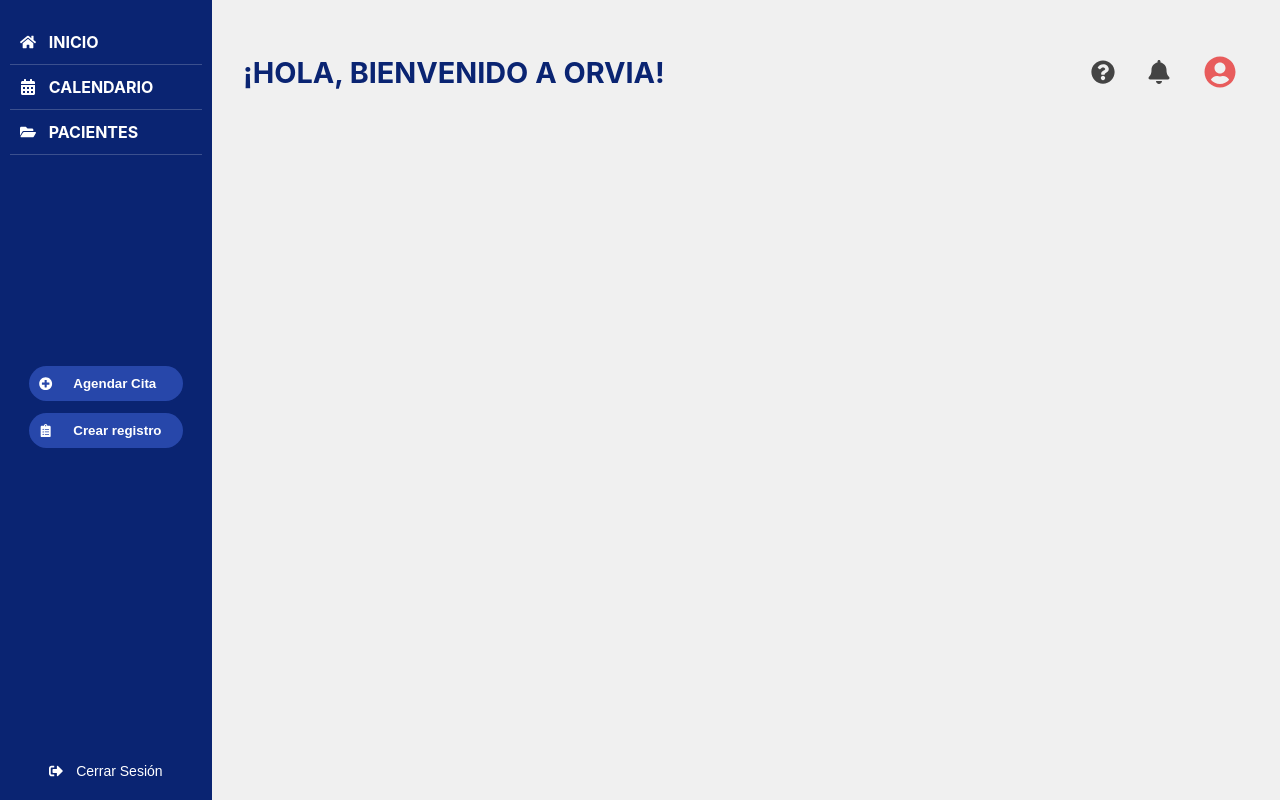
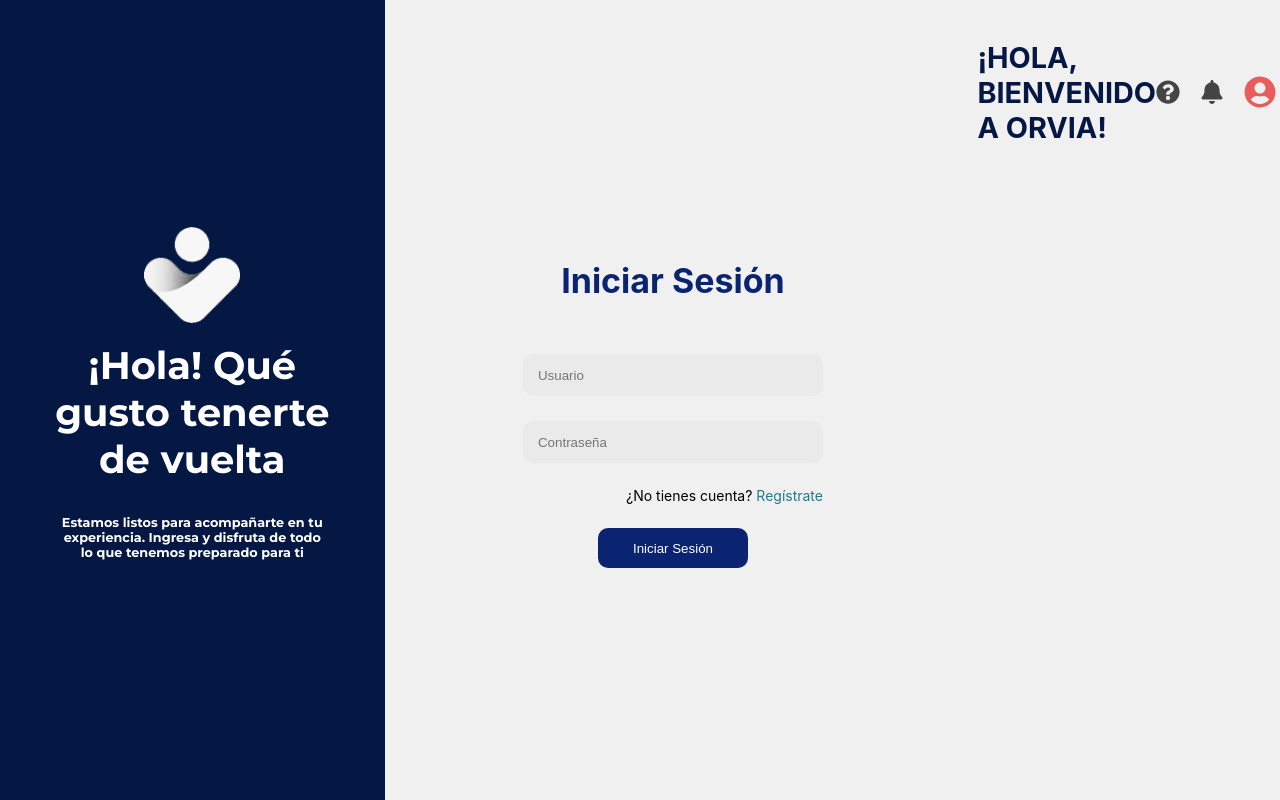
Before and after one commit to ORVIA-Project/Frontend_Web, a React (Create React App) app in the folder orvia-web/: page / in a window 1280 px wide. Built offline with nearby package versions, Linux system fonts and the light colour scheme; sample sign-in values are in the browser's storage.

Commit message:
Validación de registro con proxy y Splash

```diff
--- a/orvia-web/package.json
+++ b/orvia-web/package.json
@@ -39,5 +39,7 @@
       "last 1 firefox version",
       "last 1 safari version"
     ]
-  }
+  },
+  "proxy": "http://orvia-alb-2103208119.us-east-2.elb.amazonaws.com"
+
 }
--- a/orvia-web/src/App.js
+++ b/orvia-web/src/App.js
@@ -1,28 +1,58 @@
-import { BrowserRouter as Router, Routes, Route } from "react-router-dom";
+import { BrowserRouter as Router, Routes, Route, useLocation } from "react-router-dom";
+import { useState } from "react";
 import HomeView from "./pages/HomeView";
 import CalendarView from "./pages/CalendarView";
-import PatientsView from "./pages/PatientsView.js";
-import Navbar from "./components/Navbar.js";
-import Card from "./components/Card";
-import { useLocation } from "react-router-dom";
+import PatientsView from "./pages/PatientsView";
+import Navbar from "./components/Card";
+import AuthCard from "./components/Card";
+import ProtectedRoute from "./components/ProtectedRoutes";
+import SplashScreen from "./components/Splash";
 
 function AppLayout() {
   const location = useLocation();
-  const hideNavbar = ["/login", "/register"].includes(location.pathname);
+  const hideNavbar = ["/login"].includes(location.pathname);
+  const [showSplash, setShowSplash] = useState(true);
+
+  if (showSplash) {
+    return <SplashScreen onFinish={() => setShowSplash(false)} />;
+  }
 
   return (
     <div style={{ display: "flex", height: "100dvh" }}>
       {!hideNavbar && <Navbar />}
-        <Routes>
-          <Route path="/login" element={<Card />} />
-          <Route path="/" element={<HomeView />} style={{ flex: 1, overflowY: "auto", padding: "20px" }}/>
-          <Route path="/calendar" element={<CalendarView />} />
-          <Route path="/patients" element={<PatientsView />} />
-        </Routes>
+      <Routes>
+
+        <Route path="/login" element={<AuthCard />} />
+
+
+        <Route
+          path="/"
+          element={
+            <ProtectedRoute>
+              <HomeView />
+            </ProtectedRoute>
+          }
+        />
+        <Route
+          path="/calendar"
+          element={
+            <ProtectedRoute>
+              <CalendarView />
+            </ProtectedRoute>
+          }
+        />
+        <Route
+          path="/patients"
+          element={
+            <ProtectedRoute>
+              <PatientsView />
+            </ProtectedRoute>
+          }
+        />
+      </Routes>
     </div>
   );
 }
-
 
 export default function App() {
   return (
--- a/orvia-web/src/auth/LoginView.js
+++ b/orvia-web/src/auth/LoginView.js
@@ -5,7 +5,7 @@
 
 export default function LoginView({ switchToRegister }){
   const navigate = useNavigate();
-  const [username, setUsername] = useState("");
+  const [email, setUsername] = useState("");
   const [password, setPassword] = useState("");
   const [error, setError] = useState("");
 
@@ -14,13 +14,13 @@
     setError("");
 
     try {
-      const response = await fetch("http://orvia-alb-2103208119.us-east-2.elb.amazonaws.com/v1/auth/login", {
+      const response = await fetch("/v1/auth/login", {
         method: "POST",
         headers: {
           "Content-Type": "application/json",
         },
         body: JSON.stringify({
-          username,
+          email,
           password
         }),
       });
@@ -32,11 +32,11 @@
       const data = await response.json();
       console.log("Respuesta API:", data);
 
-      // Guardar token (si la API devuelve uno)
       if (data.token) {
         localStorage.setItem("token", data.token);
+
+
       }
-
       navigate("/");
     } catch (err) {
       setError(err.message || "Error en el login");
@@ -64,7 +64,7 @@
           <input
             type="text"
             placeholder="Usuario"
-            value={username}
+            value={email}
             onChange={(e) => setUsername(e.target.value)}
             required
             className="Input"
--- a/orvia-web/src/auth/SignUpView.js
+++ b/orvia-web/src/auth/SignUpView.js
@@ -5,6 +5,12 @@
 
 export default function RegisterView({ switchToLogin }) {
   const navigate = useNavigate();
+
+
+  const [isLoading, setIsLoading] = useState(false);
+  const [error, setError] = useState(null);
+  const [success, setSuccess] = useState(null);
+
   const [form, setForm] = useState({
     first_name: "",
     last_name: "",
@@ -12,7 +18,7 @@
     password: "",
     confirmPassword: "",
     phone: "",
-    role: "Doctor", // Valor por defecto
+    role: "Doctor",
     specialty: "",
     license_number: "",
     office: ""
@@ -20,85 +26,107 @@
 
   const handleChange = (e) => {
     setForm({ ...form, [e.target.name]: e.target.value });
+
+    if (error) setError(null);
+    if (success) setSuccess(null);
   };
 
   const handleSubmit = async (e) => {
     e.preventDefault();
 
+    setError(null);
+    setSuccess(null);
+
     if (form.password !== form.confirmPassword) {
-    alert("Las contraseñas no coinciden");
+      setError("Las contraseñas no coinciden");
       return;
     }
 
+    setIsLoading(true);
+
     try {
+
+      const payload = { ...form };
+      delete payload.confirmPassword;
+
       const response = await fetch(
-      "http://orvia-alb-2103208119.us-east-2.elb.amazonaws.com/v1/auth/register",
+        "/v1/auth/register",
         {
           method: "POST",
           headers: { "Content-Type": "application/json" },
-        body: JSON.stringify({
-          first_name: form.first_name,
-          last_name: form.last_name,
-          email: form.email,
-          password: form.password,
-          phone: form.phone,
-          role: form.role,
-          specialty: form.specialty,
-          license_number: form.license_number,
-          office: form.office
-        }),
+          body: JSON.stringify(payload),
         }
       );
 
       const data = await response.json().catch(() => null);
 
       if (!response.ok) {
-      console.error("❌ Error en respuesta:", response.status, data);
-      alert("Error: " + (data?.message || `Código ${response.status}`));
-      return;
+
+        throw new Error(data?.message || `Error del servidor: ${response.status}`);
       }
 
       console.log("✅ Usuario registrado:", data);
-    alert("Registro exitoso ✅");
+      setSuccess("¡Registro exitoso! Redirigiendo al inicio de sesión...");
+
+
+      setTimeout(() => {
         navigate("/login");
+      }, 1000);
+
     } catch (err) {
-    console.error("🚨 Error de conexión:", err);
-    alert("No se pudo conectar con la API");
+      console.error("🚨 Error de conexión o registro:", err);
+
+      setError(err.message || "No se pudo conectar con el servidor.");
+    } finally {
+
+      setIsLoading(false);
     }
   };
-
 
   return (
     <>
       <section className="InputBox2">
         <form
           onSubmit={handleSubmit}
-          style={{ display: "flex", flexDirection: "column", gap: "5%", width: "55%", overflowY:"scroll", height: "80dvh"}}
+          style={{
+            display: "flex",
+            flexDirection: "column",
+            gap: "5%",
+            width: "55%",
+            overflowY: "scroll",
+            height: "80dvh"
+          }}
         >
+          <h2 style={{ color: '#0A2472', textAlign: 'center', fontSize: '34px' }}>Crear cuenta</h2>
 
-          <h2 style={{color: '#0A2472', textAlign: 'center', fontSize: '34px'}}>Crear cuenta</h2>
 
           <input type="text" name="first_name" placeholder="Nombre" value={form.first_name} onChange={handleChange} required className="Input2" />
           <input type="text" name="last_name" placeholder="Apellido" value={form.last_name} onChange={handleChange} required className="Input2" />
           <input type="email" name="email" placeholder="Correo electrónico" value={form.email} onChange={handleChange} required className="Input2" />
-          <input type="tel" name="phone" placeholder="Teléfono" value={form.phone} onChange={handleChange} required className="Input" />
-
+          <input type="text" name="phone" placeholder="Teléfono" value={form.phone} onChange={handleChange} required className="Input" />
           <input type="password" name="password" placeholder="Contraseña" value={form.password} onChange={handleChange} required className="Input" />
           <input type="password" name="confirmPassword" placeholder="Confirmar contraseña" value={form.confirmPassword} onChange={handleChange} required className="Input" />
-
           <input type="text" name="specialty" placeholder="Especialidad" value={form.specialty} onChange={handleChange} className="Input" />
           <input type="text" name="license_number" placeholder="Número de licencia" value={form.license_number} onChange={handleChange} className="Input" />
           <input type="text" name="office" placeholder="Consultorio" value={form.office} onChange={handleChange} className="Input" />
 
-          <p style={{ fontSize: "14px" , alignSelf: 'end'}}>
+          <p style={{ fontSize: "14px", alignSelf: 'end' }}>
             ¿Ya tienes cuenta?{" "}
-            <span onClick={switchToLogin} style={{cursor: "pointer", color: "#1F7A8C"}}>
+            <span onClick={switchToLogin} style={{ cursor: "pointer", color: "#1F7A8C" }}>
               Inicia sesión
             </span>
           </p>
 
+
+          <div className="message-container">
+            {error && <p className="error-message">{error}</p>}
+            {success && <p className="success-message">{success}</p>}
+          </div>
+
           <div className="ButtonBox">
-            <button type="submit" className="RegisterButton">Registrarse</button>
+            <button type="submit" className="RegisterButton" disabled={isLoading}>
+              {isLoading ? 'Registrando...' : 'Registrarse'}
+            </button>
           </div>
         </form>
       </section>
--- a/orvia-web/src/components/Card.js
+++ b/orvia-web/src/components/Card.js
@@ -2,7 +2,6 @@
 import { motion, AnimatePresence } from "framer-motion";
 import LoginView from "../auth/LoginView";
 import SignUpView from "../auth/SignUpView";
-import "../styles/CardStyle.css"
 
 export default function AuthCard() {
   const [isLogin, setIsLogin] = useState(true);
--- /dev/null
+++ b/orvia-web/src/components/ProtectedRoutes.js
@@ -0,0 +1,11 @@
+import { Navigate } from "react-router-dom";
+
+export default function ProtectedRoute({ children }) {
+  const token = localStorage.getItem("token");
+
+  if (!token) {
+    return <Navigate to="/login" replace />;
+  }
+
+  return children;
+}
--- /dev/null
+++ b/orvia-web/src/components/Splash.js
@@ -0,0 +1,27 @@
+import { useEffect } from "react";
+import logo from "../assets/LogoFinal.png";
+
+export default function SplashScreen({ onFinish }) {
+  useEffect(() => {
+    const timer = setTimeout(() => {
+      onFinish();
+    }, 3000); // ⏱️ 2 segundos de splash (ajústalo a gusto)
+
+    return () => clearTimeout(timer);
+  }, [onFinish]);
+
+  return (
+    <div style={{
+      display: "flex",
+      flexDirection: "column",
+      justifyContent: "center",
+      alignItems: "center",
+      height: "100vh",
+      backgroundColor: "#051743",
+      color: "white"
+    }}>
+      <img src={logo} alt="Logo" width="10%" />
+
+    </div>
+  );
+}
--- a/orvia-web/src/styles/HomeStyle.css
+++ b/orvia-web/src/styles/HomeStyle.css
@@ -16,7 +16,7 @@
 
 .home-header h1 {
   font-size: 1.8rem;
-  color: #0A2472;
+  color: #051743;
   font-weight: bold;
 }
 
--- a/orvia-web/src/styles/LoginStyle.css
+++ b/orvia-web/src/styles/LoginStyle.css
@@ -4,7 +4,7 @@
 .TextBox{
     display:flex;
     flex-direction: column;
-    background-color: #0A2472;
+    background-color: #051743;
     width: 40%;
     height: 100%;
     justify-content: center;
--- a/orvia-web/src/styles/NavbarStyle.css
+++ b/orvia-web/src/styles/NavbarStyle.css
@@ -1,7 +1,7 @@
 .sidebar {
     width: 15%;
     height: '100%';
-    background-color: #0A2472;
+    background-color: #051743;
     display: flex;
     flex-direction: column;
     justify-content: space-between;
@@ -49,7 +49,7 @@
   padding: 10px;
   border: none;
   border-radius: 20px;
-  background-color: #2747AA;
+  background-color: #1F7A8C;
   color: white;
   font-weight: bold;
   cursor: pointer;
--- a/orvia-web/src/styles/SignUpStyle.css
+++ b/orvia-web/src/styles/SignUpStyle.css
@@ -3,7 +3,7 @@
 .TextBox{
     display:flex;
     flex-direction: column;
-    background-color: #0A2472;
+    background-color: #051743;
     width: 40%;
     height: 100%;
     justify-content: center;
```
Also changed, not shown: orvia-web/src/styles/CardStyle.css (deleted). Lines whose indentation alone changed are shown as unchanged.
